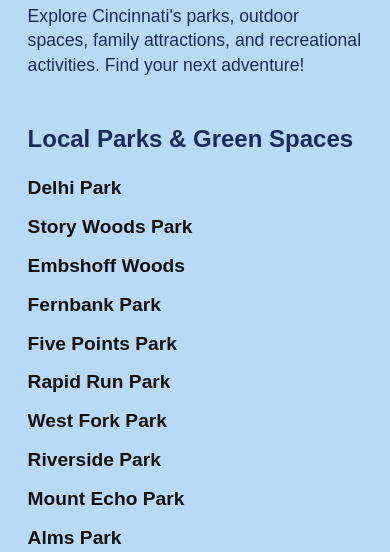
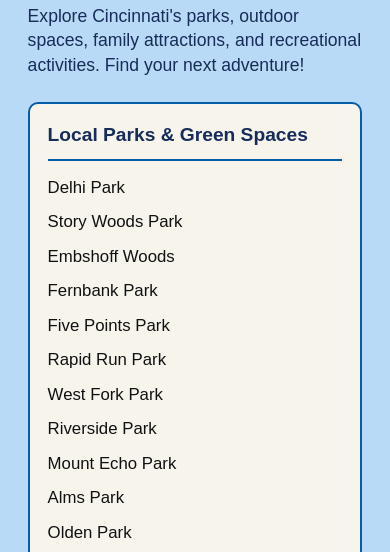
Before and after one commit to Paffluke23/Mount-and-About, a plain HTML site: page parks.html in a window 390 px wide. Shown: the part 246-798 px from the top of the page. Drawn offline with Linux system fonts and the light colour scheme.

Commit message:
Update styles.css

```diff
--- a/css/styles.css
+++ b/css/styles.css
@@ -685,6 +685,71 @@ a {
     padding: 18px;
   }
 
+/* =========================================
+   ORGANIZED PARKS & RECREATION
+   ========================================= */
+
+.parks-groups {
+  display: grid;
+  grid-template-columns: 1fr;
+  gap: 24px;
+}
+
+.parks-group {
+  background-color: #f7f4ec;
+  border: 2px solid #075ca8;
+  border-radius: 10px;
+  padding: 20px 25px;
+}
+
+.parks-group h2 {
+  font-family: Arial, Helvetica, sans-serif;
+  font-size: 1.35rem;
+  font-style: normal;
+  font-weight: 700;
+  color: #172c59;
+  margin: 0 0 15px;
+  padding-bottom: 10px;
+  border-bottom: 2px solid #075ca8;
+}
+
+.parks-group .place-list {
+  list-style: none;
+  padding: 0;
+  margin: 0;
+}
+
+.parks-group .place-list li {
+  margin-bottom: 11px;
+}
+
+.parks-group .place-list a {
+  font-family: Arial, Helvetica, sans-serif;
+  font-size: 1.05rem;
+  font-weight: 500;
+  font-style: normal;
+  color: #111111;
+  -webkit-text-stroke: 0;
+  text-shadow: none;
+  text-decoration: none;
+}
+
+.parks-group .place-list a:hover {
+  color: #075ca8;
+  text-decoration: underline;
+}
+
+@media (max-width: 760px) {
+  .parks-group {
+    padding: 18px;
+  }
+
+  .parks-group h2 {
+    font-size: 1.2rem;
+  }
+}
+
+
   .shopping-group h2 {
     font-size: 1.2rem;
   }
```
